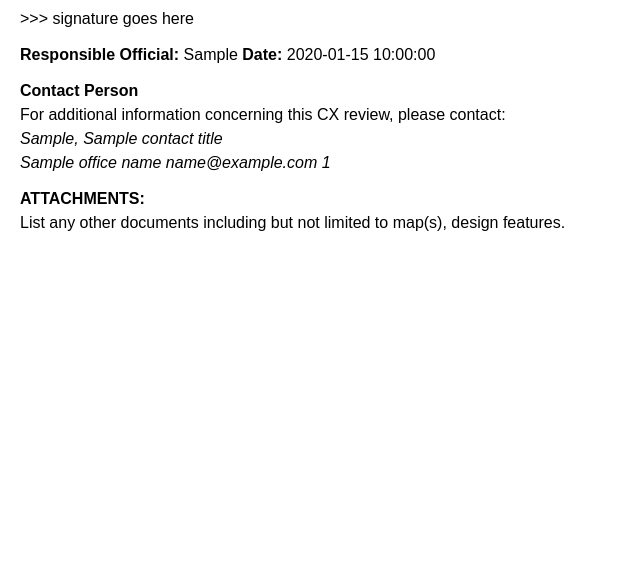
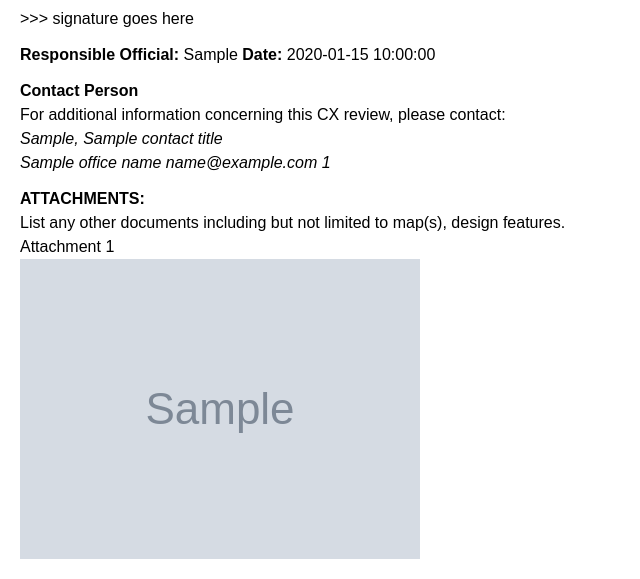
Before and after one commit to GSA-TTS/spiffworkflow-connector, a Python web app: template templates/blm-ce.html in a window 1280 px wide. Shown: the part 1441-2020 px from the top of the page, without its empty margins (0-640 px from the left). Before the commit the page ends 1672 px from the top, so only its background shows below. Run offline with Jinja, Linux system fonts and the light colour scheme; the template is opened without the code that fills it: most values are stand-ins (such as "Sample title", 1, 10 or a date in 2020); grey boxes marked "Sample" are stand-in pictures.

Commit message:
support image attachments; future PR should convert PDFs to images and not simply assume file types are images

```diff
--- a/templates/blm-ce.html
+++ b/templates/blm-ce.html
@@ -354,6 +354,18 @@
             List any other documents including but not limited to map(s), design
             features.
           </p>
+          {% if attachments %}
+            <div class="attachments">
+              {% for attachment in attachments %}
+                <div class="attachment-page" style="page-break-before: always;">
+                  <h4>Attachment {{ loop.index }}</h4>
+                  <img src="{{ attachment }}"
+                      alt="Attachment {{ loop.index }}"
+                      style="max-width: 100%; height: auto;" />
+                </div>
+              {% endfor %}
+            </div>
+          {% endif %}
         </section>
       </footer>
     </div>
```
